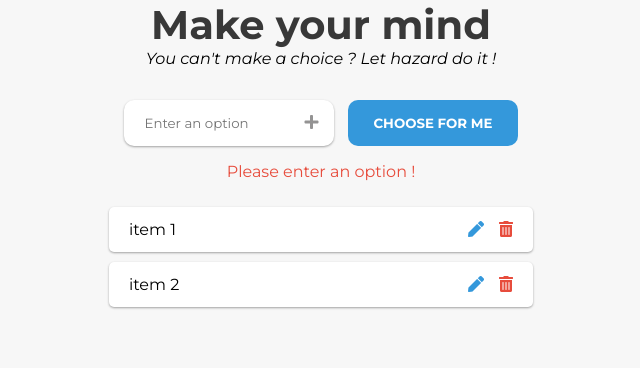
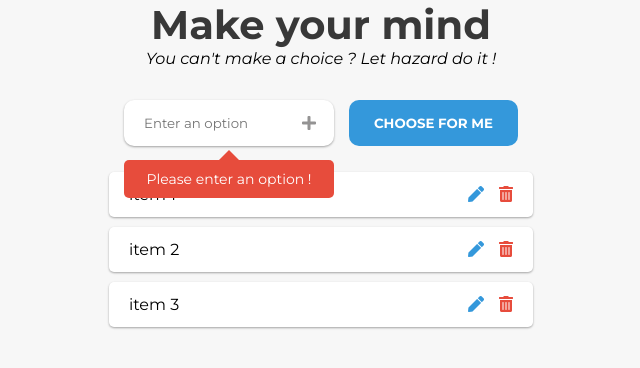
Before and after one commit to Ceezik/make-your-mind, a React (Create React App) app: page / in a window 1280 px wide. Both pictures are taken after a click on the icon 630 px from the left and 122 px from the top of the page. Shown: the top 368 px of the page, without its empty margins (319-959 px from the left). Built offline with nearby package versions, Linux system fonts and the light colour scheme.

Commit message:
Animating the items, adding an id to each item and UI on the errors messages

```diff
--- a/package.json
+++ b/package.json
@@ -5,7 +5,8 @@
   "dependencies": {
     "react": "^16.8.4",
     "react-dom": "^16.8.4",
-    "react-scripts": "2.1.8"
+    "react-scripts": "2.1.8",
+    "react-spring": "^8.0.15"
   },
   "scripts": {
     "start": "react-scripts start",
--- a/src/App.js
+++ b/src/App.js
@@ -5,25 +5,37 @@ import ListItems from './ListItems';
 class App extends Component {
 
   state = {
-    items: ['item 1', 'item 2']
+    lastId: 2,
+    items: [
+      {id: 0, text: "item 1"},
+      {id: 1, text: "item 2"},
+      {id: 2, text: "item 3"}
+    ]
   }
 
   //Add an item in the list of items
   addItem = (text) => {
-    this.setState({ items: [...this.state.items, text] })
+    const newId = this.state.lastId + 1
+    const newItem = {id: newId, text: text}
+    this.setState({ lastId:newId, items: [...this.state.items, newItem] })
   }
 
   //Remove an item
   removeItem = (id) => {
-    let newItems = this.state.items.slice()
-    newItems.splice(id, 1)
-    this.setState({ items: newItems })
+    this.setState((prevState) => ({
+			items: prevState.items.filter((item) => item.id !== id)
+		}))
   }
 
   //Edit an item
   editItem = (text, id) => {
-    let newItems = this.state.items.slice()
-    newItems[id] = text
+    const newItems = this.state.items.slice()
+    for(let i = 0; i < newItems.length; i++) {
+      if(newItems[i].id === id) {
+        newItems[i].text = text
+        break
+      }
+    }
     this.setState({ items: newItems })
   }
 
--- a/src/Form.js
+++ b/src/Form.js
@@ -1,5 +1,6 @@
 import React, { Component } from 'react';
 import ButtonChoose from './ButtonChoose';
+import { Transition } from 'react-spring/renderprops';
 
 class Form extends Component {
 
@@ -21,6 +22,7 @@ class Form extends Component {
         }
         else {
             this.setState({ error: "Please enter an option !" })
+            setTimeout(() => this.setState({ error: "" }), 3000)
         }
     }
 
@@ -33,6 +35,7 @@ class Form extends Component {
         }
         else {
             this.setState({ error: "You need to add some options !" })
+            setTimeout(() => this.setState({ error: "" }), 3000)
         }
 
     }
@@ -40,10 +43,23 @@ class Form extends Component {
     render() {
         return (
             <form onSubmit={this.handleChooseItem}>
-                <input type="text" className="inputOption" placeholder="Enter an option" value={this.state.text} onChange={this.handleInputChanged} />
-                <i onClick={this.addItem} className="fas fa-plus"></i>
+                <div className="wrapper">
+                    <input type="text" className="inputOption" placeholder="Enter an option" value={this.state.text} onChange={this.handleInputChanged} />
+                    <i onClick={this.addItem} className="fas fa-plus"></i>
+
+                    <Transition
+                        items={this.state.error}
+                        from={{ transform: 'translate3d(0,-10px,0)', opacity: 0.25 }}
+                        enter={{ transform: 'translate3d(0,0px,0)', opacity: 1 }}
+                        leave={{ }}>
+                        {show => show && (props =>
+                            <div className="error" style={props}>{this.state.error}</div>
+                        )}
+                    </Transition>
+
+                </div>
+
                 <ButtonChoose nbItems={this.props.nbItems} />
-                {this.state.error && <p className="error">{this.state.error}</p>}
             </form>
         )
     }
--- a/src/Item.js
+++ b/src/Item.js
@@ -31,7 +31,7 @@ class Item extends Component {
 
     render() {
         return (
-            <li>
+            <li style={this.props.style}>
                 <span>
                     {this.state.edited ? <input type="text" className="inputItem" value={this.state.text} onChange={this.handleChange} /> : this.props.text}
                 </span>
--- a/src/ListItems.js
+++ b/src/ListItems.js
@@ -1,22 +1,28 @@
 import React, { Component } from 'react';
 import Item from './Item.js'
+import { Transition } from 'react-spring/renderprops';
 
 class ListItems extends Component {
 
     render() {
         return (
             <ul>
-                {this.props.items.map((item, index) => {
-                    return (
-                        <Item
-                            key={index}
-                            id={index}
-                            text={item}
-                            onRemoveItem={this.props.onRemoveItem}
-                            onEditItem={this.props.onEditItem}
-                        />
-                    )
-                })}
+                <Transition
+                    items={this.props.items}
+                    keys={(item,index) => index}
+                    from={{ transform: 'translate3d(-30%,0,0)', opacity: 0}}
+                    enter={{ transform: 'translate3d(0,0,0)', opacity: 1 }}
+                    leave={{ transform: 'translate3d(30%,0,0)', opacity: 0 }}>
+                    {item => props => <Item
+                                        key={item.id}
+                                        id={item.id}
+                                        style={props}
+                                        text={item.text}
+                                        onRemoveItem={this.props.onRemoveItem}
+                                        onEditItem={this.props.onEditItem}
+                                       />
+                    }
+                </Transition>
             </ul>
         )
     }
--- a/src/index.css
+++ b/src/index.css
@@ -52,6 +52,7 @@ input[type="text"] {
   -moz-transition : all 0.3s ease;
   -o-transition : all 0.3s ease;
   -webkit-transition : all 0.3s ease;
+
 }
 
 .inputOption:focus {
@@ -65,8 +66,13 @@ input:focus, button:focus {
 }
 
 .fa-plus {
-  position: relative;
-  right : 30px;
+  position: absolute;
+  top: 50%;
+  transform: translateY(-50%);
+  -moz-transform: translateY(-50%);
+  -ms-transform: translateY(-50%);
+  -webkit-transform: translateY(-50%);
+  right : 18px;
   color : #949393;
   transition: color 0.3s ease;
   -moz-transition: color 0.3s ease;
@@ -78,8 +84,37 @@ input:focus, button:focus {
   color : #3498db;
 }
 
+.wrapper {
+  display: inline-block;
+  position: relative;
+}
+
 .error {
-  color: #e74c3c;
+  background-color: #e74c3c;
+  color: white;
+  font-size: 14px;
+  border-radius: 5px;
+  padding: 10px 5% 10px 5%;
+  position: absolute;
+  top : 60px;
+  z-index: 2;
+  width: 90%;
+}
+
+.error::before {
+  content: "";
+  border-left: 10px solid transparent;
+	border-right: 10px solid transparent;
+	border-bottom: 10px solid #e74c3c;
+  width: 0;
+  height: 0;
+  position: absolute;
+  top : -10px;
+  left: 50%;
+  transform: translateX(-50%);
+  -moz-transform: translateX(-50%);
+  -ms-transform: translateX(-50%);
+  -webkit-transform: translateX(-50%);
 }
 
 
@@ -87,6 +122,7 @@ input:focus, button:focus {
 
 
 .choose {
+  margin-left: 15px;
   padding: 15px 25px;
   border : none;
   color: white;
```
Also changed, not shown: 1 other file (tests, documents, lock files or other folders).
